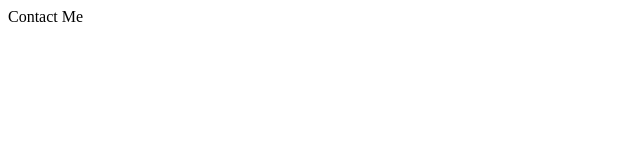
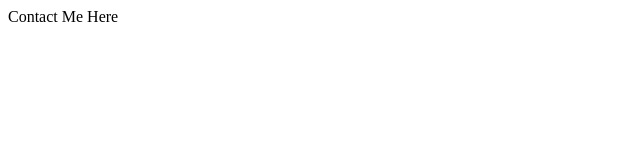
Before and after one commit to lizhopp/my-personal-website, a plain HTML site: page contact.html in a window 1280 px wide. Shown: the full height of the page, 0-640 px from the left. Drawn offline with Linux system fonts and the light colour scheme.

Commit message:
add to contact page

```diff
--- a/contact.html
+++ b/contact.html
@@ -6,6 +6,6 @@
     <title>Contact Me</title>
 </head>
 <body>
-    Contact Me
+    Contact Me Here
 </body>
 </html>
```
